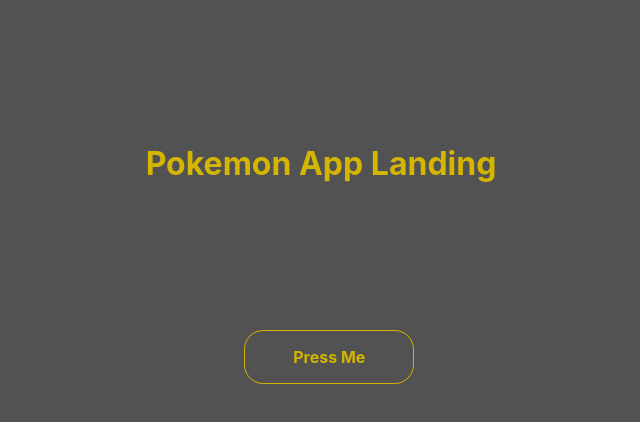
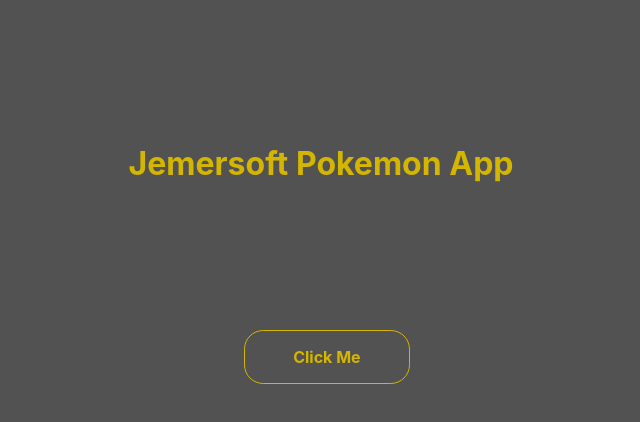
Before and after one commit to Clavi-K/Jemersoft-Challenge-Front, a React (Create React App) app in the folder app/: page / in a window 1280 px wide. Shown: the top 422 px of the page, without its empty margins (319-959 px from the left). Built offline with nearby package versions, Linux system fonts and the light colour scheme; no server answers.

Commit message:
(feature) search bar added

```diff
--- a/app/src/components/Landing/Landing.jsx
+++ b/app/src/components/Landing/Landing.jsx
@@ -16,8 +16,8 @@
 
     return (
         <section>
-            <div className={`${s.title}`} >Pokemon App Landing</div>
-            <Link className={`${s.button}`} to="/pokemons">Press Me</Link>
+            <div className={`${s.title}`} >Jemersoft Pokemon App</div>
+            <Link className={`${s.button}`} to="/pokemons">Click Me</Link>
         </section>
     )
 }
--- a/app/src/components/Pokemons/Pokemons.jsx
+++ b/app/src/components/Pokemons/Pokemons.jsx
@@ -1,6 +1,6 @@
-import React, { useEffect } from 'react'
+import React, { useEffect, useState } from 'react'
 import { useDispatch, useSelector } from "react-redux"
-import {Link} from "react-router-dom"
+import { Link } from "react-router-dom"
 
 import { getPokemons } from '../../redux/actions/api.actions'
 
@@ -9,20 +9,31 @@
     const dispatch = useDispatch()
     const pokemons = useSelector(state => state.pokemons)
 
+    const [search, setSearch] = useState("")
+
+    const searchOnChange = (e) => {
+        setSearch(e.target.value)
+    }
+
     useEffect(() => {
+        console.log(search)
         if (!pokemons || !pokemons.length) {
             dispatch(getPokemons())
         }
-    }, [])
+    }, [search])
 
     return (
         <section>
 
             <div>
+                <h1>Jemersoft Pokemon App</h1>
+                <input type="text" value={search.param} name="search" id="search" onChange={searchOnChange} />
+            </div>
+            <div>
                 {
                     pokemons && pokemons.length ?
 
-                        pokemonRender(pokemons)
+                        pokemonRender(pokemonSearch(search, pokemons))
 
                         :
 
@@ -67,4 +78,9 @@
 
 }
 
+function pokemonSearch(input, pokemons) {
+    if (input.trim(" ") === "") return pokemons
+    return pokemons.filter(p => p.name.includes(input))
+}
+
 export default Pokemons
```
